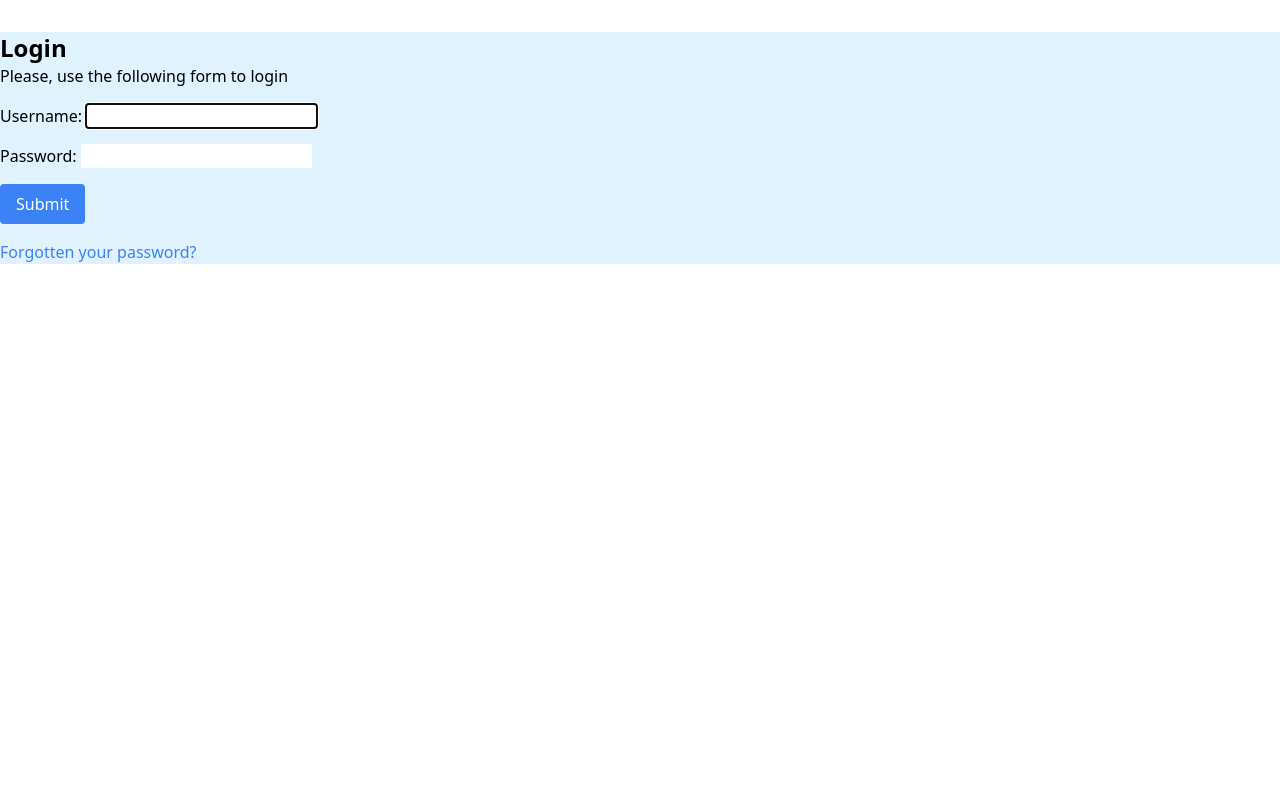
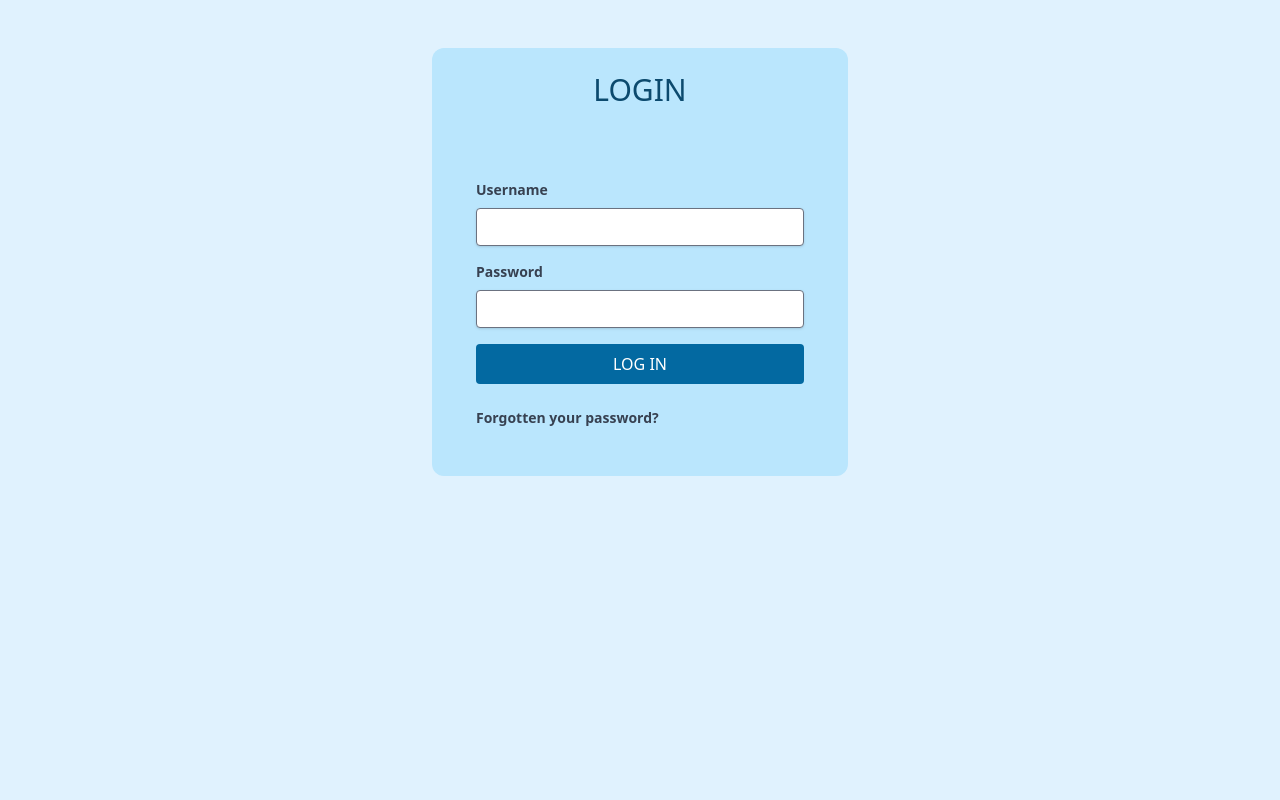
Before and after one commit to ripionck/metro-express, a Django app: page /passenger/login/ in a window 1280 px wide. Shown: the part 60-860 px from the top of the page. Before the commit the page ends 324 px from the top, so only its background shows below. Run offline with Django 5.2, Linux system fonts and the light colour scheme; some libraries are stand-ins or nearby versions.

Commit message:
edited login form

```diff
--- a/passenger/templates/passengers/passenger_login.html
+++ b/passenger/templates/passengers/passenger_login.html
@@ -1,33 +1,49 @@
-{% extends "base.html" %}
+{% extends 'base.html' %}
 {% block title %}
     Login
 {% endblock title %}
 {% block content %}
-    <div class="container mx-auto mt-8">
-        <h1 class="text-2xl font-bold">Login</h1>
-        {% if form.errors %}
-            <p class="text-red-600">Your username and password didn't match. Please try again.</p>
-        {% else %}
-            <p>Please, use the following form to login</p>
-        {% endif %}
-        <form action="" method="post" class="mt-4">
-            {% csrf_token %}
-            <div class="mb-4">
-                {{ form.username.label_tag }}
-                {{ form.username }}
+    {% if form.non_field_errors %}
+        {% for error in form.non_field_errors %}
+            <div class="bg-red-100 border border-red-400 text-red-700 px-4 py-3 rounded relative mt-2"
+                 role="alert">
+                <p class="font-bold">Error!</p>
+                <p class="block sm:inline">{{ error }}</p>
             </div>
-            <div class="mb-4">
-                {{ form.password.label_tag }}
-                {{ form.password }}
+        {% endfor %}
+    {% endif %}
+    <div class="h-screen">
+        <div class="grid grid-cols-3 gap-4">
+            <div></div>
+            <div class="py-2 px-3 rounded-xl bg-sky-200 mt-12">
+                <h5 class="text-3xl uppercase text-sky-900 text-center pt-4 pb-2">Login</h5>
+                <div class="w-full mt-10">
+                    <form method="post" class="px-8 pt-6 pb-6 mb-4">
+                        {% csrf_token %}
+                        {% for hidden_field in form.hidden_fields %}{{ hidden_field.errors }} {{ hidden_field }}{% endfor %}
+                        {% for field in form.visible_fields %}
+                            <div class="mb-4">
+                                <label class="block text-gray-700 text-sm font-bold mb-2"
+                                       for="{{ field.id_for_label }}">{{ field.label }}</label>
+                                <input class="shadow appearance-none border border-gray-500 rounded w-full py-2 px-3 text-gray-700 leading-tight focus:outline-none focus:shadow-outline"
+                                       name="{{ field.name }}"
+                                       id="{{ field.id_for_label }}"
+                                       type="{{ field.widget_type }}">
+                            </div>
+                            {% if field.errors %}
+                                {% for error in field.errors %}<p class="text-red-600 text-sm italic pb-2">{{ error }}</p>{% endfor %}
+                            {% endif %}
+                        {% endfor %}
+                        <div class="flex items-center justify-center w-full">
+                            <button class="w-full bg-sky-700 hover:bg-sky-900 text-white uppercase py-2 px-4 rounded focus:outline-none focus:shadow-outline"
+                                    type="submit">Log In</button>
+                        </div>
+                        <br />
+                        <a href="#"
+                           class="block text-gray-700 text-sm font-bold text-black hover:underline">Forgotten your password?</a>
+                    </form>
+                </div>
             </div>
-            <input type="hidden" name="next" value="{{ next }}">
-            <button type="submit"
-                    class="bg-blue-500 text-white py-2 px-4 rounded hover:bg-blue-700 focus:outline-none focus:shadow-outline-blue active:bg-blue-800">
-                Submit
-            </button>
-        </form>
-        <p class="mt-4">
-            <a href="#" class="text-blue-500">Forgotten your password?</a>
-        </p>
+        </div>
     </div>
-{% endblock content %}
+{% endblock %}
```
Also changed, not shown: db.sqlite3.
